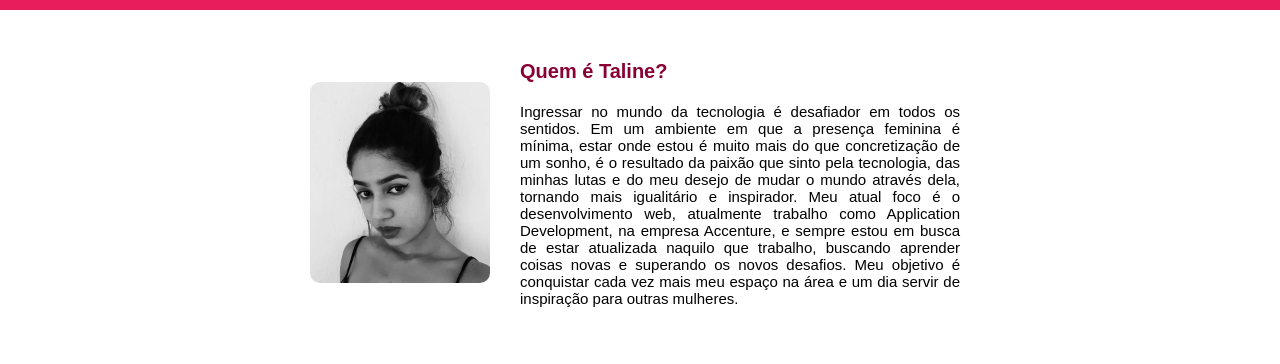
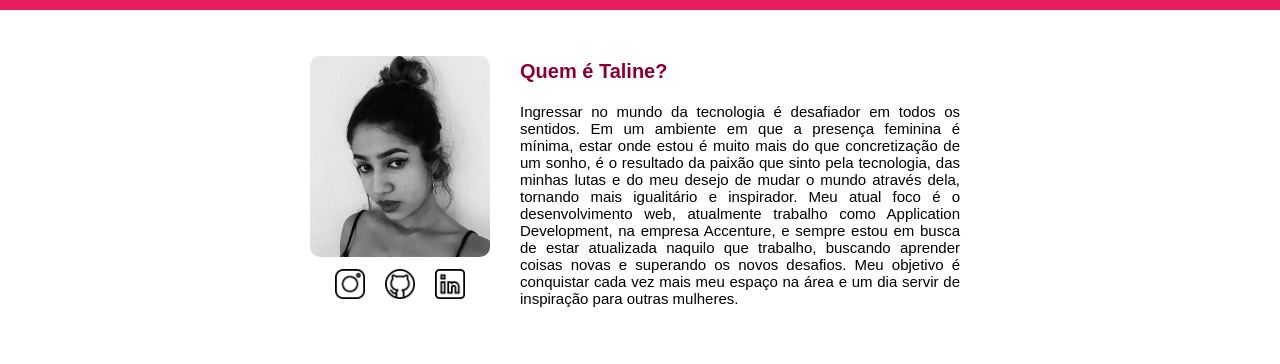
Before and after one commit to talinejoventino/portfolio, a plain HTML site: page index.html in a window 1280 px wide. Shown: the part 423-787 px from the top of the page. Drawn offline with Linux system fonts and the light colour scheme.

Commit message:
add social network

```diff
--- a/index.html
+++ b/index.html
@@ -33,6 +33,17 @@
         <article class="container_about" id="about">
             <div class="image_about">
                 <img src="./images/taline.jpg" alt="Taline Joventino">
+                <div class="social_network">
+                    <a  href="https://github.com/talinejoventino">
+                       <img src="./images/instagram.png" alt="">
+                    </a>
+                    <a  href="https://www.instagram.com/talinejoventino/" >
+                        <img src="./images/github.png" alt="">
+                    </a>
+                    <a href="https://br.linkedin.com/in/taline-joventino-aa18251b2">
+                        <img src="./images/linkedin.png" alt="">
+                    </a>
+                </div>
             </div>
             <div class="article_about">
                 <h2>Quem é Taline?</h2>
--- a/styles/style.css
+++ b/styles/style.css
@@ -145,6 +145,14 @@ html {
   color: rgba(242, 244, 247, 1);
   font-size: 1.2rem;
 }
+.social_network{
+  display: flex;
+  justify-content: center;
+}
+.social_network a img{
+  width: 5rem;
+  padding: 1rem;
+}
 
 @media screen and (max-width: 620px){
   .header{
```
Also changed, not shown: images/github.png (added), images/instagram.png (added), images/linkedin.png (added).
